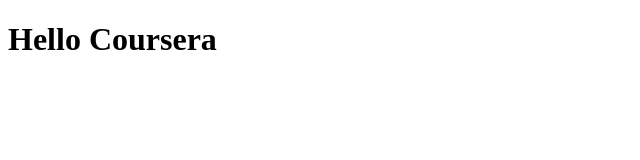
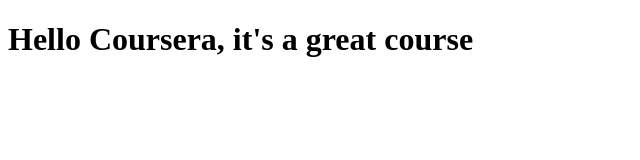
Before and after one commit to paolosam/coursera, a plain HTML site: page site/index.html in a window 1280 px wide. Shown: the whole page, without its empty margins (0-640 px from the left). Drawn offline with Linux system fonts and the light colour scheme.

Commit message:
Small edition to page content

```diff
--- a/site/index.html
+++ b/site/index.html
@@ -4,6 +4,6 @@
 	<title>Hello Coursera</title>
 </head>
 <body>
-<h1>Hello Coursera<h1>
+<h1>Hello Coursera, it's a great course<h1>
 </body>
 </html>
```
